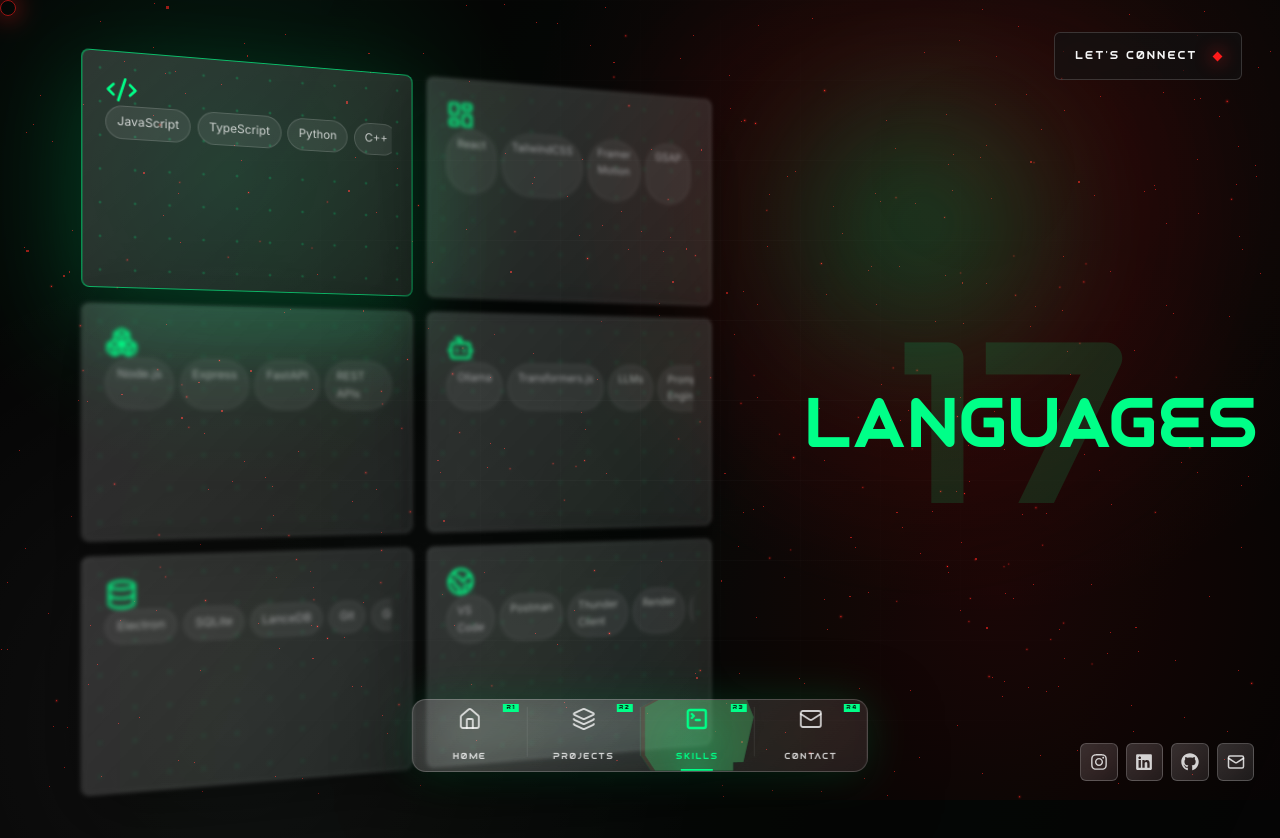
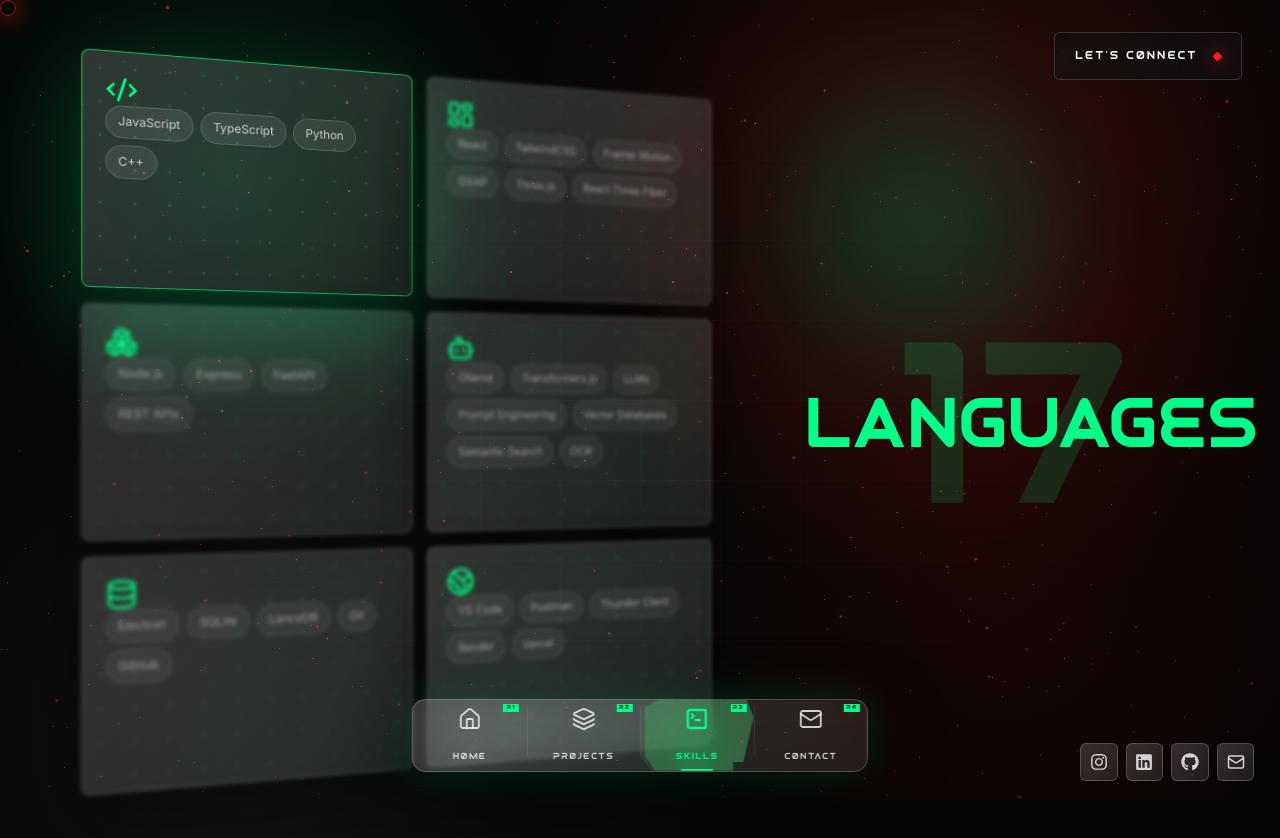
Before and after one commit to kennykrichardson/kennykrichardson-portfolio, a React (Vite) app: page / in a window 1280 px wide. Both pictures are taken after a click on the button "Skills". Shown: the top 838 px of the page. Built offline with nearby package versions, Linux system fonts and the light colour scheme.

Commit message:
Portfolio Mark III

```diff
--- a/package.json
+++ b/package.json
@@ -13,22 +13,26 @@
     "@react-three/fiber": "^9.6.1",
     "@react-three/postprocessing": "^3.0.4",
     "@tailwindcss/vite": "latest",
+    "class-variance-authority": "^0.7.1",
     "clsx": "latest",
+    "cobe": "^2.0.1",
     "framer-motion": "latest",
     "lenis": "latest",
+    "lightswind": "^3.1.37",
     "lucide-react": "latest",
     "motion": "^12.42.2",
     "postprocessing": "^6.39.2",
     "react": "latest",
     "react-dom": "latest",
     "react-icons": "latest",
+    "tailwind-merge": "^3.6.0",
     "three": "^0.185.0"
   },
   "devDependencies": {
     "@types/react": "latest",
     "@types/react-dom": "latest",
     "@vitejs/plugin-react": "latest",
-    "tailwindcss": "latest",
+    "tailwindcss": "^4.3.2",
     "typescript": "latest",
     "vite": "latest"
   }
--- a/src/pages/Skills.tsx
+++ b/src/pages/Skills.tsx
@@ -2,7 +2,7 @@ import { AnimatePresence, motion, useMotionValue, useSpring, useTransform } from
 import { useEffect, useState } from "react";
 import { skillGroups } from "../data/content";
 
-function CountUp({ value }: { value: number }) {
+function CountUp({ value, color, }: { value: number; color: string }) {
   const motionValue = useMotionValue(0);
   const spring = useSpring(motionValue, { stiffness: 85, damping: 18 });
   const rounded = useTransform(spring, (latest) => Math.round(latest));
@@ -13,13 +13,24 @@ function CountUp({ value }: { value: number }) {
     return rounded.on("change", (latest) => setDisplay(latest));
   }, [motionValue, rounded, value]);
 
-  return <span className="skills__percentage">{display}</span>;
+  return <span className="skills__percentage" style={{ color }}>
+    {display}
+  </span>;
 }
 
 export function Skills() {
   const [active, setActive] = useState(0);
   const activeGroup = skillGroups[active];
   const percentage = Math.round(((active + 1) / skillGroups.length) * 100);
+
+  const accentColors = [
+    "#00ff88", // Languages
+    "#3b82f6", // Frameworks
+    "#ff4d4d", // AI / ML
+    "#facc15", // Backend
+    "#a855f7", // Databases
+    "#06b6d4", // Tools
+  ];
 
   return (
     <section className="page-shell skills">
@@ -54,9 +65,10 @@ export function Skills() {
             })}
           </div>
           <div className="skills__readout" aria-live="polite">
-            <CountUp value={percentage} />
+            <CountUp value={percentage} color={accentColors[active]} />
             <AnimatePresence mode="wait">
               <motion.h2
+                style={{ color: accentColors[active] }}
                 key={activeGroup.title}
                 initial={{ opacity: 0, y: 20, filter: "blur(14px)" }}
                 animate={{ opacity: 1, y: 0, filter: "blur(0px)" }}
--- a/src/styles.css
+++ b/src/styles.css
@@ -1,5 +1,4 @@
-@import "tailwindcss";
-
+@import 'tailwindcss';
 @font-face {
     font-family: "Osiris";
     src: url("/fonts/Osiris.otf") format("opentype");
@@ -575,20 +574,33 @@ scrollbar-width:none;
 
 .chips,
 .skill-card__items {
-  display: flex;
-  flex-wrap: nowrap;
-  overflow:hidden;
-  gap: 0.4rem;
+    display: flex;
+    flex-wrap: wrap;
+    align-items: flex-start;
+    gap: 0.45rem;
+    overflow: visible;
 }
 
 .chips span,
-.skill-card__items span {
-  border: 1px solid rgba(255, 255, 255, 0.15);
-  border-radius: 999px;
-  color: rgba(255, 255, 255, 0.75);
-  background: rgba(255, 255, 255, 0.08);
-  padding: 0.43rem 0.68rem;
-  font-size: 0.76rem;
+.skill-card__items span{
+    display:inline-flex;
+    align-items:center;
+    justify-content:center;
+
+    flex:0 0 auto;
+    width:auto;
+    max-width:max-content;
+
+    white-space:nowrap;
+
+    border:1px solid rgba(255,255,255,.15);
+    border-radius:999px;
+
+    color:rgba(255,255,255,.75);
+    background:rgba(255,255,255,.08);
+
+    padding:.42rem .75rem;
+    font-size:.76rem;
 }
 
 .project-panel__overlay {
@@ -1567,13 +1579,13 @@ height:45%;
   background-image: radial-gradient(circle, rgba(var(--page-accent-rgb), 0.88) 0 1px, transparent 1.8px);
 }
 
-.skill-card svg,
-.skills__readout h2 {
+.skill-card svg {
   color: var(--page-accent);
 }
 
 .skills__percentage {
-  color: rgba(var(--page-accent-rgb), 0.13);
+  opacity: .14;
+  transition: color .35s ease;
   font-variant-numeric: tabular-nums;
 }
 
```
